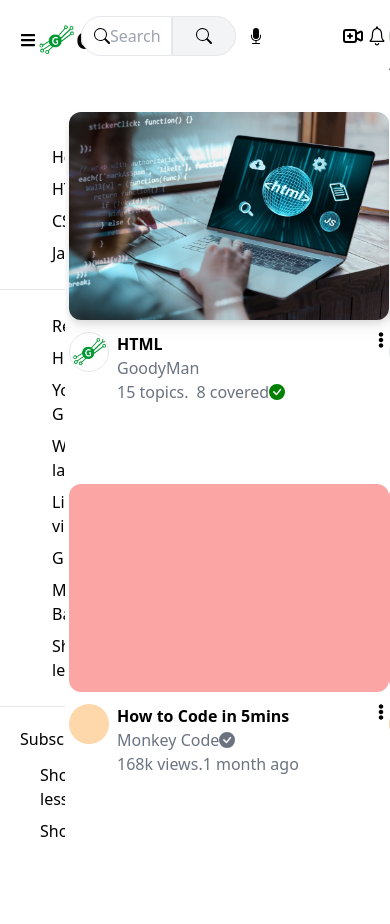
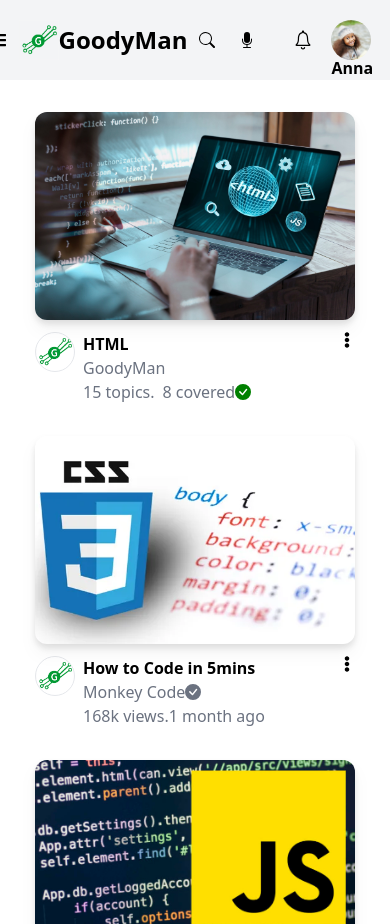
Before and after one commit to goodnessugo/goodymanApp, a React (Create React App) app: page / in a window 390 px wide. Before the commit the page ends 844 px from the top, so only its background shows below. Built offline with nearby package versions, Linux system fonts and the light colour scheme.

Commit message:
updated design

```diff
--- a/src/components/Layout.jsx
+++ b/src/components/Layout.jsx
@@ -4,22 +4,15 @@
 
 const Layout = ({ children }) => {
     return (
-        <div className='h-max flex overflow-hidden  '>
+        <div className=' '>
 
-            {/* ----------------The Left Section--------------------- */}
-            <LeftSection />
-
+        <Navbar />
 
 
             {/*------------------ the Right Side ---------------------*/}
-            <div className='RightSide  h-screen w-10/12  '>
+            <div className='RightSide flex  h-screen w-full  '>
 
-
-
-
-                {/* top search section */}
-                <Navbar />
-
+                <LeftSection />
                 {/* -------------------the third Section ---------------------this is the begining of the movie part */}
                 {children}
             </div>
--- a/src/components/LeftSection.jsx
+++ b/src/components/LeftSection.jsx
@@ -11,54 +11,33 @@
 
 const LeftSection = () => {
   return (
-    <div className='LeftSide menuSection h-screen w-2/12 bg-white'>
-        <div className='w-full h-1/6 bg-white'>
-          <div className='w-full flex justify-between px-5 pt-5'>
-            <div className=' flex justify-between items-center'>
-              {/* 3 bar logo */}
-              <FaBars />
-            </div>
+    <div className='    '>
 
-            <div className='flex justify-between items-center'>
-              {/* youtube logo */}
-              <div className='logoImage h-10 w-10 '>
-
-              </div>
-              {/* < BsYoutube color='green' size='2rem' /> */}
-              <h1 className='font-bold text-2xl '>GoodyMan</h1>
-            </div>
-
-
-
-
-          </div>
-
-        </div>
 
         {/* the menu listing */}
 
-        <div className='menu w-full h-5/6 bg-white overflow-x-hidden'>
+        <div className='menu w-44 h-screen pt-5 overflow-x-hidden '>
 
 
-          <div className='flex justify-start items-center   rounded-md py-1 px-5 mx-3 hover:bg-gray-300 ease-in-out '>
+          <div className='flex justify-start items-center   rounded-md py-1 px-5  hover:bg-gray-300 ease-in-out '>
             <FaHome size='1.5rem' />
             <h1 className='ml-5 hover:font-bold '>Home</h1>
           </div>
 
 
-          <div className='flex justify-start items-center   rounded-md py-1 px-5 mx-3 hover:bg-gray-300 ease-in-out '>
+          <div className='flex justify-start items-center   rounded-md py-1 px-5 hover:bg-gray-300 ease-in-out '>
             <BsFiletypeHtml size='1.2rem' />
             <h1 className='ml-5 hover:font-bold '>HTML</h1>
           </div>
 
 
-          <div className='flex justify-start items-center   rounded-md py-1 px-5 mx-3 hover:bg-gray-300 ease-in-out '>
+          <div className='flex justify-start items-center   rounded-md py-1 px-5  hover:bg-gray-300 ease-in-out '>
             <BsFiletypeCss size='1.2rem' />
             <h1 className='ml-5 hover:font-bold '>CSS</h1>
           </div>
 
 
-          <div className='flex justify-start items-center   rounded-md py-1 px-5 mx-3 hover:bg-gray-300 ease-in-out '>
+          <div className='flex justify-start items-center   rounded-md py-1 px-5  hover:bg-gray-300 ease-in-out '>
             <SiJavascript size='1rem' />
             <h1 className='ml-5  '>JavaScript</h1>
           </div>
@@ -66,58 +45,58 @@
           <hr className='my-5' />
 
 
-          <div className='flex justify-start items-center   rounded-md py-1 px-5 mx-3 hover:bg-gray-300 ease-in-out '>
+          <div className='flex justify-start items-center   rounded-md py-1 px-5  hover:bg-gray-300 ease-in-out '>
             <FaReact size='1.5rem' />
             <h1 className='ml-5 hover:font-bold '>React</h1>
           </div>
 
 
 
-          <div className='flex justify-start items-center   rounded-md py-1 px-5 mx-3 hover:bg-gray-300 ease-in-out '>
+          <div className='flex justify-start items-center   rounded-md py-1 px-5  hover:bg-gray-300 ease-in-out '>
             <MdManageHistory size='1.5rem' />
             <h1 className='ml-5 hover:font-bold '>History</h1>
           </div>
 
 
 
-          <div className='flex justify-start items-center   rounded-md py-1 px-5 mx-3 hover:bg-gray-300 ease-in-out '>
+          <div className='flex justify-start items-center   rounded-md py-1 px-5  hover:bg-gray-300 ease-in-out '>
             <FcBarChart color='black' size='1.5rem' />
-            <h1 className='ml-5 hover:font-bold '>Your Grades</h1>
+            <h1 className='ml-5 '>Your Grades</h1>
           </div>
 
 
 
-          <div className='flex justify-start items-center   rounded-md py-1 px-5 mx-3 hover:bg-gray-300 ease-in-out '>
+          <div className='flex justify-start items-center   rounded-md py-1 px-5  hover:bg-gray-300 ease-in-out '>
             <BiTimeFive size='1.5rem' />
-            <h1 className='ml-5 hover:font-bold '>Watch later</h1>
+            <h1 className='ml-5  '>Watch later</h1>
           </div>
 
 
 
-          <div className='flex justify-start items-center   rounded-md py-1 px-5 mx-3 hover:bg-gray-300 ease-in-out '>
+          <div className='flex justify-start items-center   rounded-md py-1 px-5  hover:bg-gray-300 ease-in-out '>
             <SlLike size='1.5rem' />
-            <h1 className='ml-5 hover:font-bold '>Liked videos</h1>
+            <h1 className='ml-5  '>Liked videos</h1>
           </div>
 
 
 
-          <div className='flex justify-start items-center   rounded-md py-1 px-5 mx-3 hover:bg-gray-300 ease-in-out '>
+          <div className='flex justify-start items-center   rounded-md py-1 px-5 hover:bg-gray-300 ease-in-out '>
             <BsYoutube size='1.5rem' />
-            <h1 className='ml-5 hover:font-bold '>G</h1>
+            <h1 className='ml-5  '>G</h1>
           </div>
 
 
 
-          <div className='flex justify-start items-center   rounded-md py-1 px-5 mx-3 hover:bg-gray-300 ease-in-out '>
+          <div className='flex justify-start items-center   rounded-md py-1 px-5 hover:bg-gray-300 ease-in-out '>
             <BsYoutube size='1.5rem' />
-            <h1 className='ml-5 hover:font-bold '>Mix - Barry</h1>
+            <h1 className='ml-5 '>Mix - Barry</h1>
           </div>
 
 
 
-          <div className='flex justify-start items-center   rounded-md py-1 px-5 mx-3  hover:bg-gray-300 ease-in-out '>
+          <div className='flex justify-start items-center   rounded-md py-1 px-5  hover:bg-gray-300 ease-in-out '>
             <MdKeyboardArrowUp size='1.5rem' />
-            <h1 className='ml-5 hover:font-bold '>Show less</h1>
+            <h1 className='ml-5  '>Show less</h1>
           </div>
 
           <hr className='my-5' />
--- a/src/components/Navbar.jsx
+++ b/src/components/Navbar.jsx
@@ -1,5 +1,6 @@
 import React from 'react'
 import { BsSearch, BsMicFill } from 'react-icons/bs';
+import { FaBars } from 'react-icons/fa';
 import { IoIosNotificationsOutline } from 'react-icons/io';
 import { TbVideoPlus } from 'react-icons/tb';
 import { Link } from 'react-router-dom';
@@ -7,14 +8,38 @@
 
 const Navbar = () => {
   return (
-    <div className=' w-full h-20  flex items-start justify-between p-4 '>
+    <div className='NavSection w-full h-24 flex items-center justify-between p-4 bg-gray-100  overflow-y-hidden'>
+
+
+      {/* the left top section */}
+      <div className='toplLeft w-fit h-fit '>
+        <div className=' w-full flex justify-between items-center gap-3 '>
+          <div className=' barIcon pl-5 flex justify-between items-center'>
+            {/* 3 bar logo */}
+            <FaBars />
+          </div>
+
+          <div className='flex justify-between items-center'>
+            {/* company logo */}
+            <div className='logoImage h-10 w-10 '>
+
+            </div>
+            {/* < BsYoutube color='green' size='2rem' /> */}
+            <h1 className='font-bold text-2xl '>GoodyMan</h1>
+          </div>
 
 
 
 
+        </div>
+
+      </div>
+
+      {/* end of left top section */}
+
       <div className='formSection&Mic flex justify-end items-center  w-8/12 '>
 
-      <div className=' h-10 w-9/12 rounded-l-full bg-white border border-gray flex justify-start items-center pl-3'>
+        <div className=' searchBox h-10 w-9/12 rounded-l-full bg-white border border-gray flex justify-start items-center pl-3'>
 
           <div className='search flex justify-center items-center  w-10 '>
             <BsSearch />
@@ -45,11 +70,9 @@
 
 
 
-    <div className='profileSection flex justify-between w-2/12  px-4'>
+      <div className='profileSection flex justify-between w-fit gap-2  px-4'>
 
-      <div className=' hover:bg-gray-300 ease-in-out duration-300 rounded-full h-10 w-10 flex items-center justify-center'>
-        <TbVideoPlus size='1.5rem' />
-      </div>
+
 
         <div className='   hover:bg-gray-300 ease-in-out duration-300 rounded-full h-10 w-10 flex items-center justify-center'>
           <IoIosNotificationsOutline size='1.5rem' />
--- a/src/index.css
+++ b/src/index.css
@@ -2,6 +2,12 @@
 @tailwind components;
 @tailwind utilities;
 
+*{
+    /* overflow: hidden; */
+}
+body{
+    overflow: hidden;
+}
 .category::-webkit-scrollbar{
     width: 0;
 }
@@ -24,19 +30,19 @@
 
 
 .menu::-webkit-scrollbar{
-    width: .5em;
+    width: .5rem;
 }
 
  .menu::-webkit-scrollbar-track {
     background: white;
-    width: .5em;
+    width: .5rem;
 }
 
 .menu::-webkit-scrollbar-thumb {
     background: gray;
     border-radius: 100vw;
-    width: 0.5em;
-    height: 5px;
+    width: .5rem;
+    height: .5rem;
 }
 
 .menu::-webkit-scrollbar-thumb:hover{
@@ -116,3 +122,73 @@
     background-repeat: no-repeat;
 
 }
+
+.barIcon{
+    display: none;
+}
+
+
+
+
+
+
+
+/* ------------------media query for smaller screens------------------ */
+@media screen and (max-width: 768px){
+    /* .LeftSide{
+        width: 0rem;
+    } */
+    .menu{
+        /* width: 0rem; */
+        display: none;
+    }
+
+    .searchBox{
+        /* width: 0rem; */
+        display: none;
+    }
+
+    .profileSection{
+        padding-left: none;
+        padding-right: 3rem;
+    }
+
+    .NavSection{
+        display: flex;
+        justify-content: center;
+        overflow-x: hidden;
+        padding: 0px;
+        height: 5rem;
+    }
+
+    .barIcon{
+        display: block;
+    }
+
+    .search {
+        background-color: transparent;
+        width: 2.5rem;
+        height: 2.5rem;
+        border-radius: 50%;
+
+    }
+    .search {
+        background-color: transparent;
+        border: none;
+
+    }
+
+    .homeMenu1 {
+        display: flex;
+        flex-direction: column;
+        justify-content: center;
+        padding: 2rem;
+        align-items: center;
+        gap: 2rem;
+    }
+
+    .formHolder{
+        width: 75%;
+        margin: 2rem;
+    }
+}
--- a/src/pages/Home.jsx
+++ b/src/pages/Home.jsx
@@ -1,25 +1,7 @@
 import React from 'react';
-import { BsFiletypeHtml, BsFillCheckCircleFill, BsFiletypeCss } from 'react-icons/bs';
-import { BsSearch, BsMicFill } from 'react-icons/bs';
-import { IoIosNotificationsOutline } from 'react-icons/io';
-import { TbVideoPlus } from 'react-icons/tb';
-import { FaBars, FaHome, FaReact, FaEllipsisV } from 'react-icons/fa';
-import { BsYoutube } from 'react-icons/bs';
-import { FiPaperclip } from 'react-icons/fi';
-import { MdSubscriptions, MdSlowMotionVideo, MdVideoLibrary, MdManageHistory, MdKeyboardArrowUp } from 'react-icons/md';
-import { AiOutlinePlaySquare } from 'react-icons/ai';
-import { BiTimeFive } from 'react-icons/bi';
-import { SlLike } from 'react-icons/sl';
-import { GrWifi } from 'react-icons/gr';
-
-import { SiJavascript } from 'react-icons/si';
-
-import { FcBarChart } from 'react-icons/fc';
-
-import { Swiper, SwiperSlide } from 'swiper/react';
-
+import {  BsFillCheckCircleFill } from 'react-icons/bs';
+import { FaEllipsisV } from 'react-icons/fa';
 import 'swiper/swiper-bundle.css';
-import { Navigation, Pagination, Scrollbar, A11y } from 'swiper';
 import { Link } from 'react-router-dom';
 import Layout from '../components/Layout';
 
@@ -32,12 +14,12 @@
   return (
     <Layout>
       {/* the home menu */}
-      <div className='w-full h-full  overflow-x-hidden'>
+      <div className='homeMenu w-full h-full pb-20 overflow-x-hidden '>
 
 
         {/* first row */}
 
-        <div className='flex justify-evenly pt-8 px-1 column-3'>
+        <div className='homeMenu1 flex justify-evenly pt-8 px-1 column-3'>
 
           {/* html Section */}
           <Link to=''>
@@ -175,7 +157,7 @@
 
         {/* second row */}
 
-        <div className='flex justify-evenly pt-20 px-1 column-3'>
+        <div className='homeMenu1 flex justify-evenly pt-20 px-1 column-3'>
 
 
           <div className=' h-auto w-auto'>
@@ -302,7 +284,7 @@
 
         {/* third row */}
 
-        <div className='flex justify-evenly pt-20 px-1 column-3'>
+        <div className='homeMenu1 flex justify-evenly pt-20 px-1 column-3'>
 
 
           <div className=' h-auto w-auto'>
--- a/src/pages/users/UserProfile.jsx
+++ b/src/pages/users/UserProfile.jsx
@@ -7,8 +7,8 @@
 const UserProfile = () => {
   return (
     <Layout>
-      <div className='relative '>
-        <div className=' absolute z-30  h-screen w-full  flex flex-col items-center  bg-green-200 py-5 overflow-x-hidden'>
+      <div className='h-full w-full overflow-x-hidden '>
+        <div className='    flex flex-col items-center  bg-green-200 py-5 mb-20 '>
 
           {/* profile Image and Change photo icon */}
           <div className='flex justify-center items-end'>
@@ -30,7 +30,7 @@
 
 
           {/* the filling section */}
-          <div className=' w-2/6 h-fit p-5 mt-5 bg-white opacity-75 drop-shadow-md rounded-lg'>
+          <div className='formHolder w-2/6 h-fit p-5 mt-5 bg-white  drop-shadow-md rounded-lg'>
             <h1 className=' font-bold'> Edit Profile</h1>
             <form action="/">
               <input type="text" placeholder='Username' className='w-full h-12 mt-3 drop-shadow-lg focus:outline-none text-2xl mb-3 pl-3 rounded ' />
```
Lines whose indentation alone changed are shown as unchanged.
